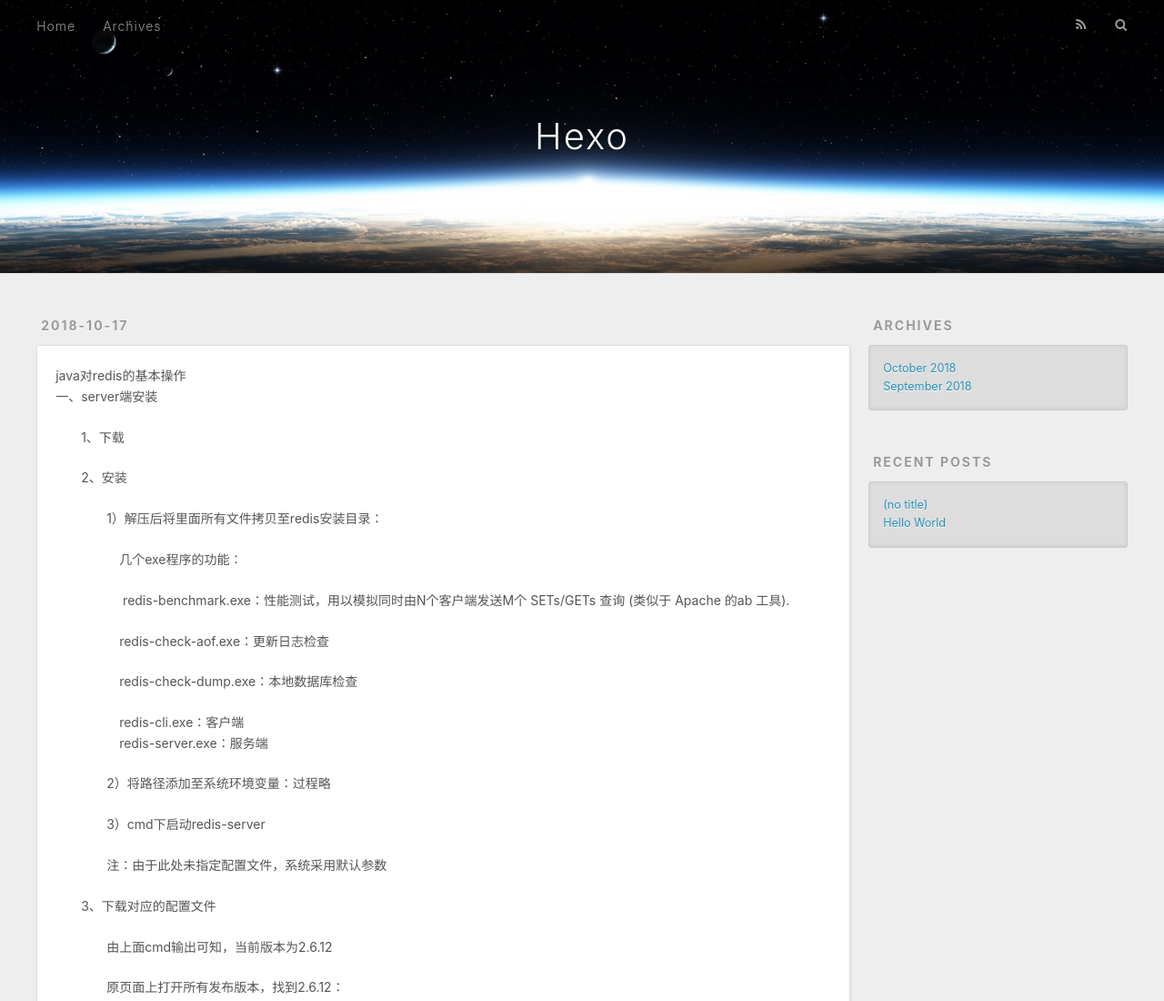
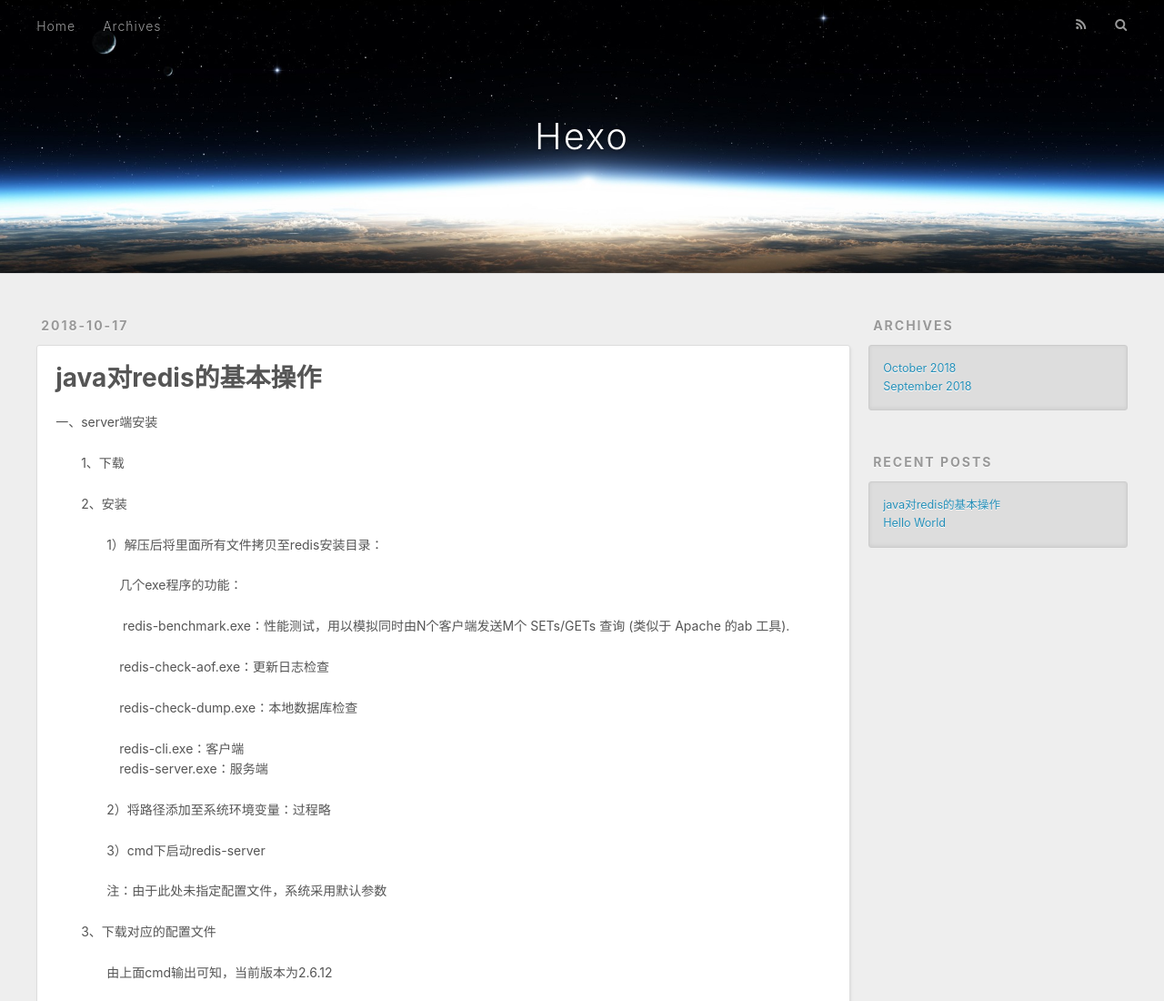
Before and after one commit to LinYsss/LinYsss.github.io, a plain HTML site: page 2018/10/17/java对redis的基本操作/index.html in a window 1280 px wide. Shown: the top 1100 px of the page at 91% size. Drawn offline with nearby package versions, Linux system fonts and the light colour scheme.

Commit message:
Site updated: 2018-10-17 17:04:15

```diff
--- a/2018/10/17/java对redis的基本操作/index.html
+++ b/2018/10/17/java对redis的基本操作/index.html
@@ -5,19 +5,19 @@
 
 
 
-  <title>Hexo</title>
+  <title>java对redis的基本操作 | Hexo</title>
   <meta name="viewport" content="width=device-width, initial-scale=1, maximum-scale=1">
-  <meta name="description" content="java对redis的基本操作一、server端安装 　　1、下载 　　2、安装 　　　　1）解压后将里面所有文件拷贝至redis安装目录：　　 　　　　　几个exe程序的功能：　　　　 　　　　　   redis-benchmark.exe：性能测试，用以模拟同时由N个客户端发送M个 SETs/GETs 查询 (类似于 Apache 的ab 工具).    　　　　　redis-check-ao">
+  <meta name="description" content="一、server端安装 　　1、下载 　　2、安装 　　　　1）解压后将里面所有文件拷贝至redis安装目录：　　 　　　　　几个exe程序的功能：　　　　 　　　　　   redis-benchmark.exe：性能测试，用以模拟同时由N个客户端发送M个 SETs/GETs 查询 (类似于 Apache 的ab 工具).    　　　　　redis-check-aof.exe：更新日志检查">
 <meta property="og:type" content="article">
-<meta property="og:title" content="Hexo">
+<meta property="og:title" content="java对redis的基本操作">
 <meta property="og:url" content="http://yoursite.com/2018/10/17/java对redis的基本操作/index.html">
 <meta property="og:site_name" content="Hexo">
-<meta property="og:description" content="java对redis的基本操作一、server端安装 　　1、下载 　　2、安装 　　　　1）解压后将里面所有文件拷贝至redis安装目录：　　 　　　　　几个exe程序的功能：　　　　 　　　　　   redis-benchmark.exe：性能测试，用以模拟同时由N个客户端发送M个 SETs/GETs 查询 (类似于 Apache 的ab 工具).    　　　　　redis-check-ao">
+<meta property="og:description" content="一、server端安装 　　1、下载 　　2、安装 　　　　1）解压后将里面所有文件拷贝至redis安装目录：　　 　　　　　几个exe程序的功能：　　　　 　　　　　   redis-benchmark.exe：性能测试，用以模拟同时由N个客户端发送M个 SETs/GETs 查询 (类似于 Apache 的ab 工具).    　　　　　redis-check-aof.exe：更新日志检查">
 <meta property="og:locale" content="default">
-<meta property="og:updated_time" content="2018-10-17T08:59:25.653Z">
+<meta property="og:updated_time" content="2018-10-17T09:04:05.931Z">
 <meta name="twitter:card" content="summary">
-<meta name="twitter:title" content="Hexo">
-<meta name="twitter:description" content="java对redis的基本操作一、server端安装 　　1、下载 　　2、安装 　　　　1）解压后将里面所有文件拷贝至redis安装目录：　　 　　　　　几个exe程序的功能：　　　　 　　　　　   redis-benchmark.exe：性能测试，用以模拟同时由N个客户端发送M个 SETs/GETs 查询 (类似于 Apache 的ab 工具).    　　　　　redis-check-ao">
+<meta name="twitter:title" content="java对redis的基本操作">
+<meta name="twitter:description" content="一、server端安装 　　1、下载 　　2、安装 　　　　1）解压后将里面所有文件拷贝至redis安装目录：　　 　　　　　几个exe程序的功能：　　　　 　　　　　   redis-benchmark.exe：性能测试，用以模拟同时由N个客户端发送M个 SETs/GETs 查询 (类似于 Apache 的ab 工具).    　　　　　redis-check-aof.exe：更新日志检查">
 
     <link rel="alternate" href="/atom.xml" title="Hexo" type="application/atom+xml">
 
@@ -74,9 +74,19 @@
   <div class="article-inner">
 
 
+      <header class="article-header">
+
+
+    <h1 class="article-title" itemprop="name">
+      java对redis的基本操作
+    </h1>
+
+
+      </header>
+
     <div class="article-entry" itemprop="articleBody">
 
-        <p>java对redis的基本操作<br>一、server端安装</p>
+        <p>一、server端安装</p>
 <p>　　1、下载</p>
 <p>　　2、安装</p>
 <p>　　　　1）解压后将里面所有文件拷贝至redis安装目录：　　</p>
@@ -583,7 +593,7 @@ hgetall(key)：返回名称为key的hash中所有的键（field）及其对应
       <ul>
 
           <li>
-            <a href="/2018/10/17/java对redis的基本操作/">(no title)</a>
+            <a href="/2018/10/17/java对redis的基本操作/">java对redis的基本操作</a>
           </li>
 
           <li>
```
Also changed, not shown: 2018/09/26/hello-world/index.html (+2 -2 lines), archives/2018/09/index.html (+1 -1 lines), archives/2018/10/index.html (+7 -1 lines), archives/2018/index.html (+7 -1 lines), archives/index.html (+7 -1 lines), index.html (+12 -2 lines).
